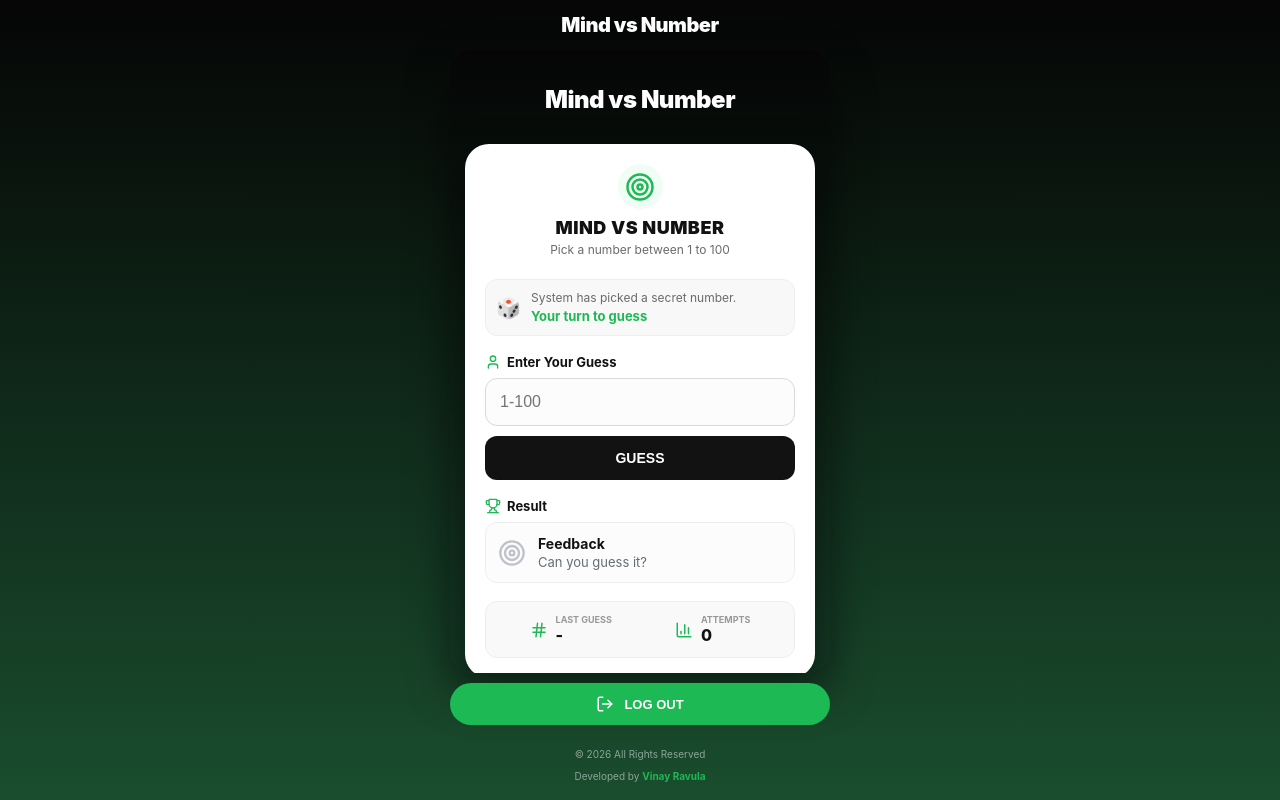
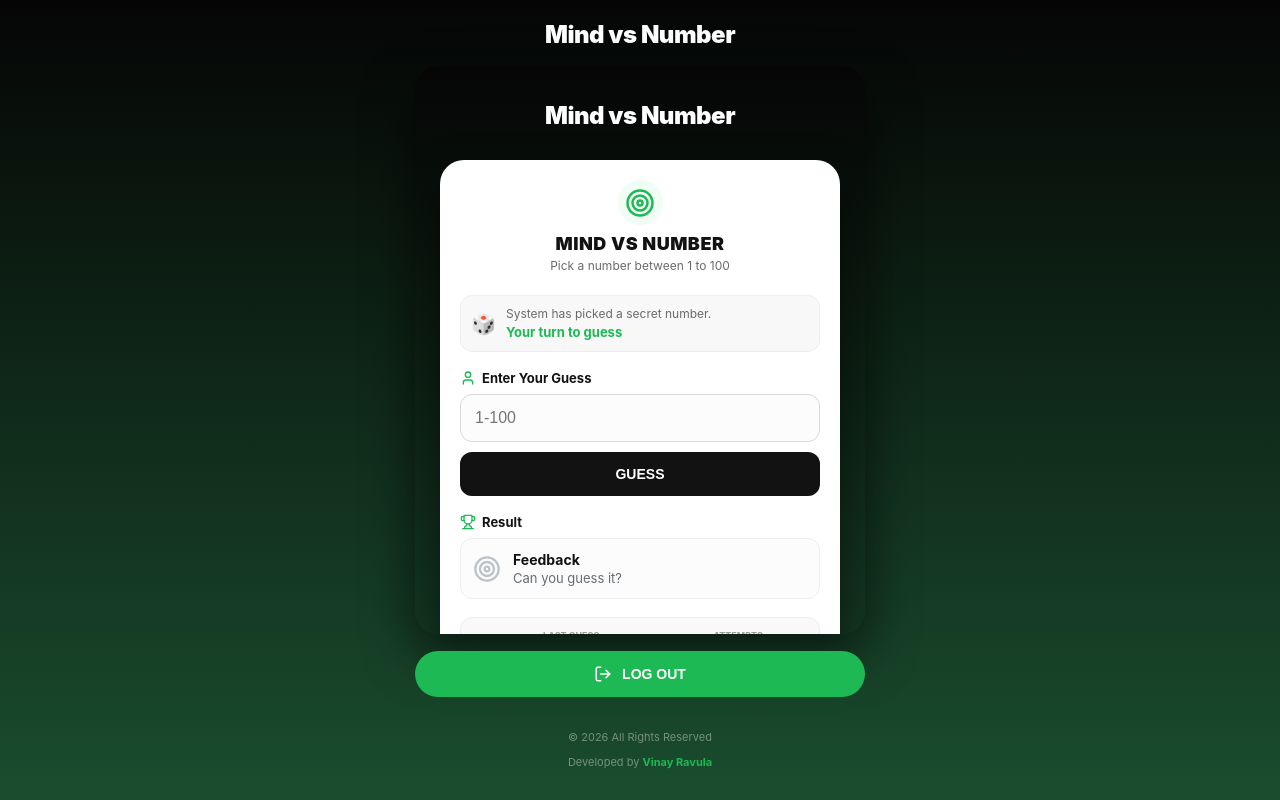
Before and after one commit to vinayravula7/gameui, a React (Create React App) app: page /dashboard in a window 1280 px wide. Built offline with nearby package versions, Linux system fonts and the light colour scheme; sample sign-in values are in the browser's storage.

Commit message:
Update styles in Dashboard component

```diff
--- a/src/Dashboard.jsx
+++ b/src/Dashboard.jsx
@@ -45,63 +45,63 @@ const dashStyles = {
     height: "100dvh",
     width: "100vw",
     background: "linear-gradient(180deg, #050505 0%, #1a4d2e 100%)",
-    padding: "10px",
+    padding: "20px", // Laptop lo margins baguntayi
     fontFamily: "'Inter', sans-serif",
     boxSizing: "border-box",
     overflow: "hidden",
   },
   contentWrapper: {
     width: "100%",
-    maxWidth: "380px",
-    height: "auto",
-    maxHeight: "98dvh",
+    maxWidth: "450px", // Laptop lo card width ni koncham pencha
     display: "flex",
     flexDirection: "column",
-    gap: "8px",
-    justifyContent: "center",
+    gap: "12px",
+    height: "auto",
+    maxHeight: "95dvh",
   },
   headerTitle: {
     color: "#fff",
-    fontSize: "20px",
+    fontSize: "24px",
     fontWeight: "900",
     textAlign: "center",
-    margin: "5px 0",
+    margin: "0 0 5px 0",
     letterSpacing: "-0.5px",
   },
   mainCard: {
     backgroundColor: "#ffffff",
     borderRadius: "24px",
-    boxShadow: "0 20px 40px rgba(0,0,0,0.5)",
+    boxShadow: "0 20px 50px rgba(0,0,0,0.6)",
     overflowY: "auto",
     width: "100%",
+    // Scrollbar ni hide chesthundhi cleanliness kosam
     scrollbarWidth: "none",
     msOverflowStyle: "none",
   },
   footerAction: {
     width: "100%",
-    marginTop: "2px"
+    marginTop: "5px"
   },
   logoutBtn: {
     width: "100%",
     backgroundColor: "#1DB954",
     color: "#ffffff",
-    padding: "12px",
+    padding: "14px",
     borderRadius: "50px",
     border: "none",
-    fontSize: "13px",
+    fontSize: "14px",
     fontWeight: "800",
     display: "flex",
     alignItems: "center",
     justifyContent: "center",
     gap: "10px",
     cursor: "pointer",
+    transition: "transform 0.2s",
   },
   devFooter: {
-    marginTop: "5px",
-    fontSize: "10px",
-    color: "rgba(255, 255, 255, 0.5)",
+    marginTop: "10px",
+    fontSize: "11px",
+    color: "rgba(255, 255, 255, 0.4)",
     textAlign: "center",
-    lineHeight: "1.2",
   },
 };
 
```
